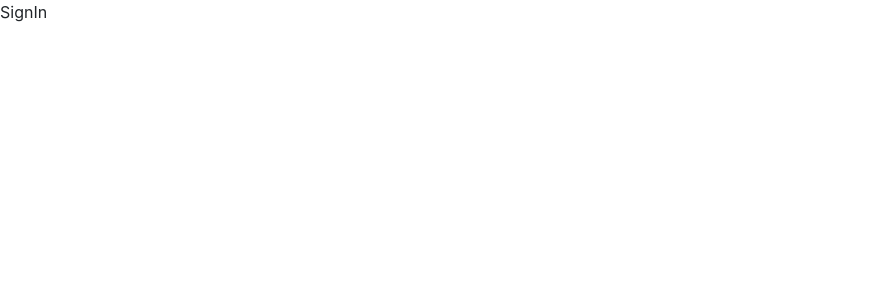
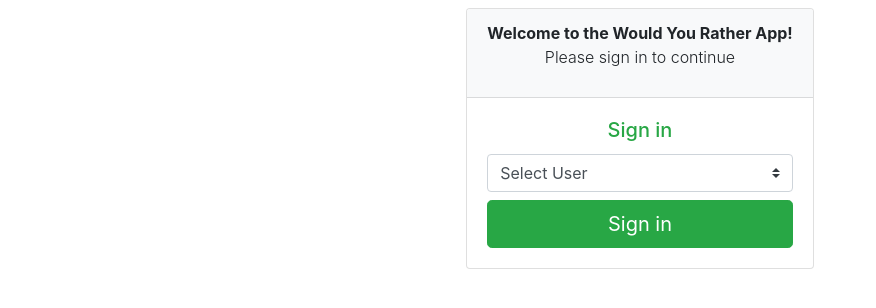
Before and after one commit to mark-quinn/udacity-nd-WouldYouRather-p2, a React (Create React App) app: page / in a window 1280 px wide. Shown: the top 308 px of the page, without its empty margins (0-876 px from the left). Built offline with nearby package versions, Linux system fonts and the light colour scheme.

Commit message:
add basic layout for login

```diff
--- a/src/components/App.js
+++ b/src/components/App.js
@@ -1,6 +1,6 @@
 import React, { Component } from "react";
+import { connect } from "react-redux";
 import { handleInitialData } from "../actions/shared";
-import { connect } from "react-redux";
 import SignIn from "./SignIn";
 
 class App extends Component {
@@ -11,10 +11,20 @@ class App extends Component {
   render() {
     return (
       <div>
-        <SignIn />
+        {this.props.loading === true ? null : (
+          <div>
+            <SignIn />
+          </div>
+        )}
       </div>
     );
   }
 }
 
-export default connect()(App);
+function mapStateToProps({ users }) {
+  return {
+    loading: users === {},
+  };
+}
+
+export default connect(mapStateToProps)(App);
--- a/src/components/SignIn.js
+++ b/src/components/SignIn.js
@@ -1,17 +1,65 @@
 import React, { Component } from "react";
 import { connect } from "react-redux";
+import { render } from "@testing-library/react";
 
 class SignIn extends Component {
+  state = {
+    selectedUser: null,
+  };
+
+  handleSubmit = (e) => {
+    e.preventDefault();
+    console.log("Handle sign in", e);
+  };
+
+  handleChange = (e) => {
+    console.log(e);
+  };
+
   render() {
     const { users } = this.props;
-    console.log(users);
-    return <div>SignIn</div>;
+    const { selectedUser } = this.state;
+
+    return (
+      <div className="container d-flex justify-content-center mt-2">
+        <div className="card">
+          <div className="card-header bg-light">
+            <p className="text-center font-weight-bold mb-0">
+              Welcome to the Would You Rather App!
+            </p>
+            <p className="text-center font-weight-light">
+              Please sign in to continue
+            </p>
+          </div>
+          <div className="card-body">
+            <h5 className="card-title text-center text-success">Sign in</h5>
+            <form onSubmit={this.handleSubmit}>
+              <select
+                className="custom-select mb-2"
+                value={selectedUser || "none"}
+                onChange={this.handleChange}
+              >
+                <option value="none" disabled>
+                  Select User
+                </option>
+                {users.map((user) => (
+                  <option key={user.id} value={user.id}>{user.name}</option>
+                ))}
+              </select>
+              <button className="btn btn-success btn-lg btn-block">
+                Sign in
+              </button>
+            </form>
+          </div>
+        </div>
+      </div>
+    );
   }
 }
 
 function mapStateToProps({ users }) {
   return {
-    users,
+    users: Object.values(users).map((user) => user),
   };
 }
 
--- a/src/middleware/index.js
+++ b/src/middleware/index.js
@@ -1,4 +1,5 @@
 import thunk from "redux-thunk";
+import logger from './logger';
 import { applyMiddleware } from "redux";
 
-export default applyMiddleware(thunk);
+export default applyMiddleware(thunk, logger);
--- /dev/null
+++ b/src/middleware/logger.js
@@ -0,0 +1,10 @@
+const logger = (store) => (next) => (action) => {
+  console.group(action.type);
+    console.log('The action: ', action);
+    const returnValue = next(action);
+    console.log('The new state: ', store.getState());
+  console.groupEnd();
+  return returnValue;
+}
+
+export default logger;
```
